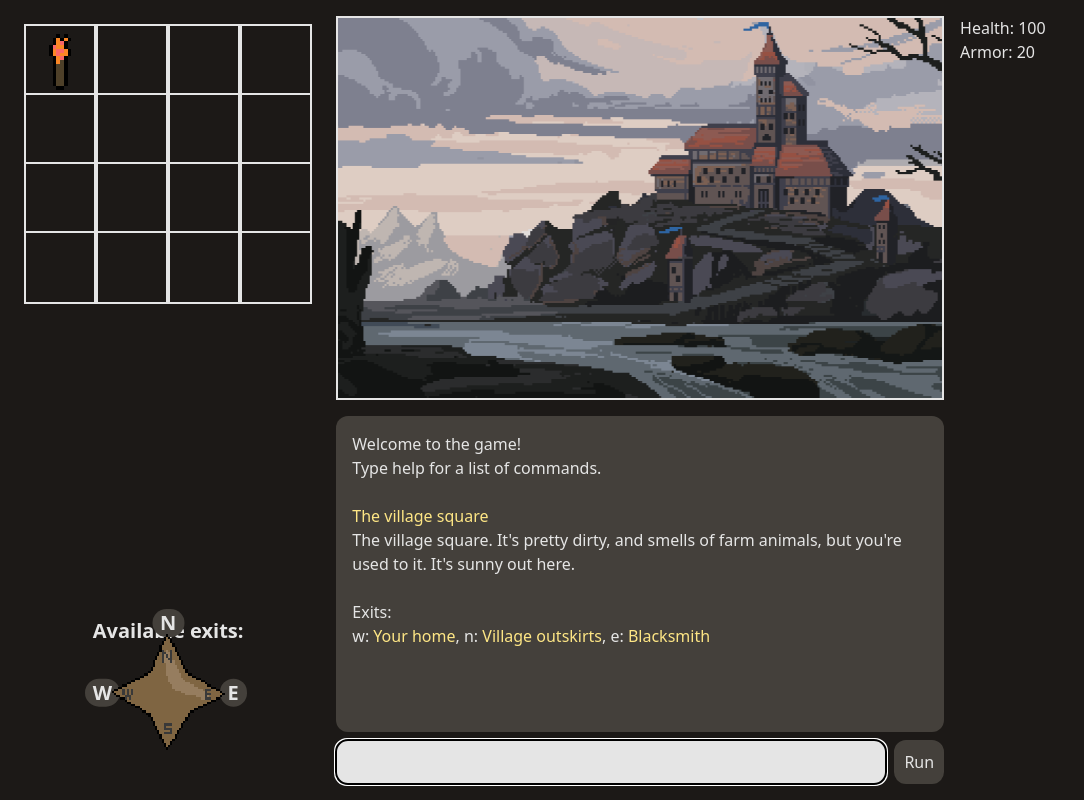
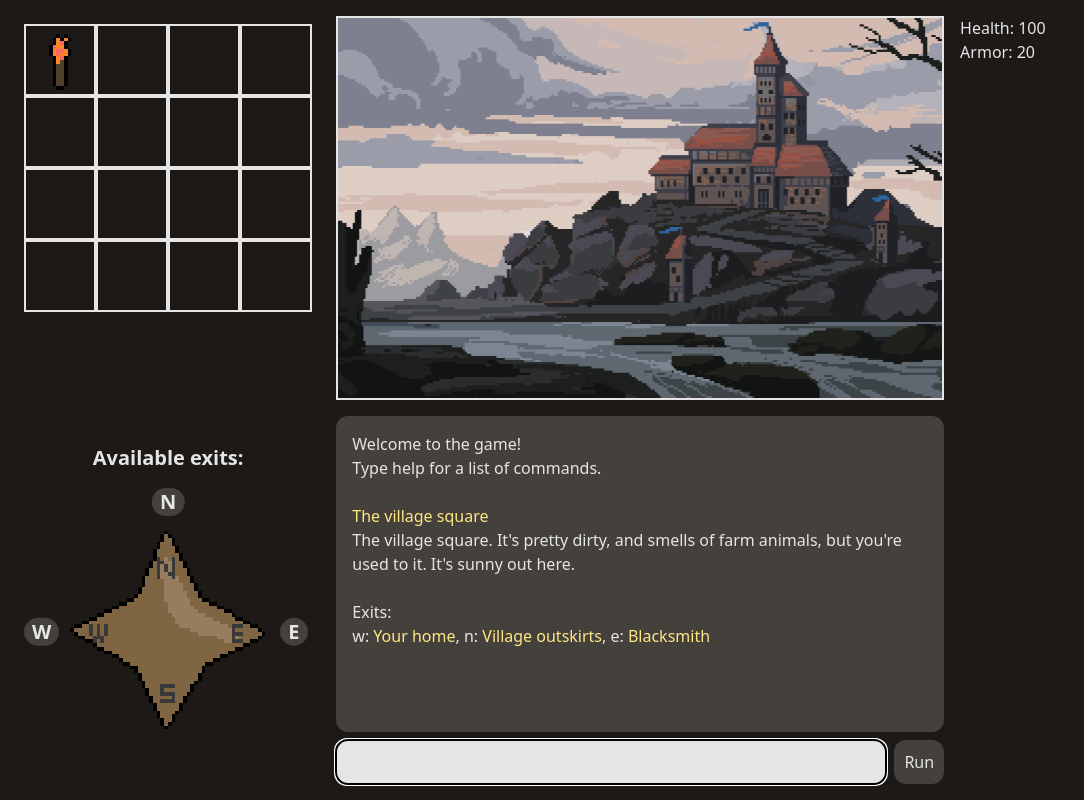
Before and after one commit to TheCrowStudios/text-adventure-game, a website with bundled scripts: page game.html in a window 1280 px wide. Shown: the whole page, without its empty margins (0-1084 px from the left). Built offline with nearby package versions, Linux system fonts and the light colour scheme.

Commit message:
kinda improve scaling on smaller devices

```diff
--- a/game.html
+++ b/game.html
@@ -15,20 +15,20 @@
         <div class="flex flex-row max-lg:flex-col w-full h-full gap-4">
             <!-- col 1 -->
             <div
-                class="flex items-center max-lg:order-2 max-lg:w-full max-lg:h-3/12 flex-col max-lg:flex-row w-3/12 h-full max-lg:overflow-y-scroll scrollbar gap-4 p-2">
+                class="flex max-lg:relative items-center max-lg:order-2 max-lg:w-full max-lg:h-5/12 flex-col max-lg:flex-row w-3/12 h-full scrollbar gap-4 p-2">
                 <!-- inventory  -->
-                <div class="w-full h-full">
-                    <div class="grid aspect-square object-contain w-full max-lg:grid-cols-4 max-lg:grid-rows-4 max-w-full max-h-1/2 max-lg:w-1/2 grid-cols-4 grid-rows-4 auto-cols-max"
+                <div class="aspect-square object-cover lg:max-h-1/2 max-lg:max-h-full max-lg:max-w-1/2 lg:w-full max-lg:h-full">
+                    <div class="grid aspect-square object-cover max-lg:grid-cols-4 max-lg:grid-rows-4 max-w-full grid-cols-4 grid-rows-4 auto-cols-max"
                         id="inventory">
                     </div>
                 </div>
 
-                <span class="lg:flex-grow"></span>
+                <span class="flex-grow"></span>
 
                 <!-- compass -->
+                <span class="text-xl font-bold max-lg:hidden">Available exits:</span>
                 <div
-                    class="relative max-lg:h-full max-w-full max-h-1/2 aspect-square items-center text-xl font-bold p-2">
-                    <span>Available exits:</span>
+                    class="relative max-lg:right-0 max-lg:-translate-x-1/2 max-lg:h-full lg:w-full max-h-1/2 aspect-square items-center text-xl font-bold p-2">
                     <div class="top-0 left-1/2 absolute transform -translate-x-1/2 cursor-pointer hover:text-(--text-highlight) w-full h-8"
                         id="dir-n">
                         <span
@@ -84,7 +84,7 @@
             </div>
 
             <!-- col 3 -->
-            <div class="max-lg:order-1 max-lg:w-full max-lg:h-3/12 flex-col w-3/12">
+            <div class="max-lg:order-1 max-lg:w-full max-lg:h-1/12 flex-col w-3/12">
                 <!-- character stats like health, hunger, armor -->
                 <div>
                     <p>Health: 100</p>
```
Also changed, not shown: style.css.
